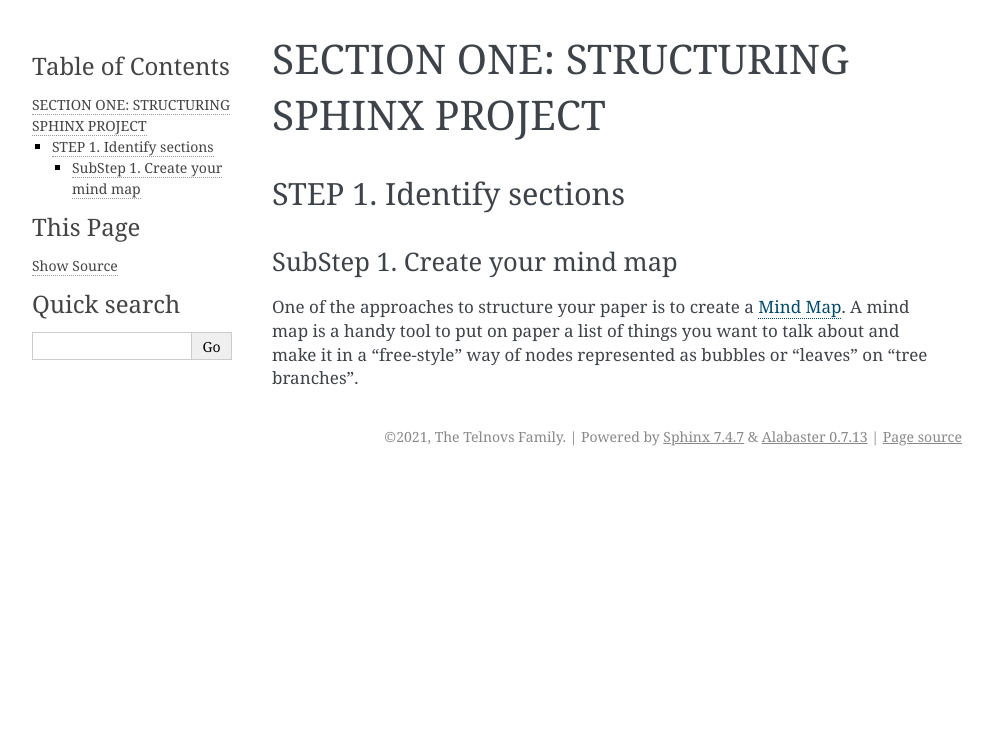
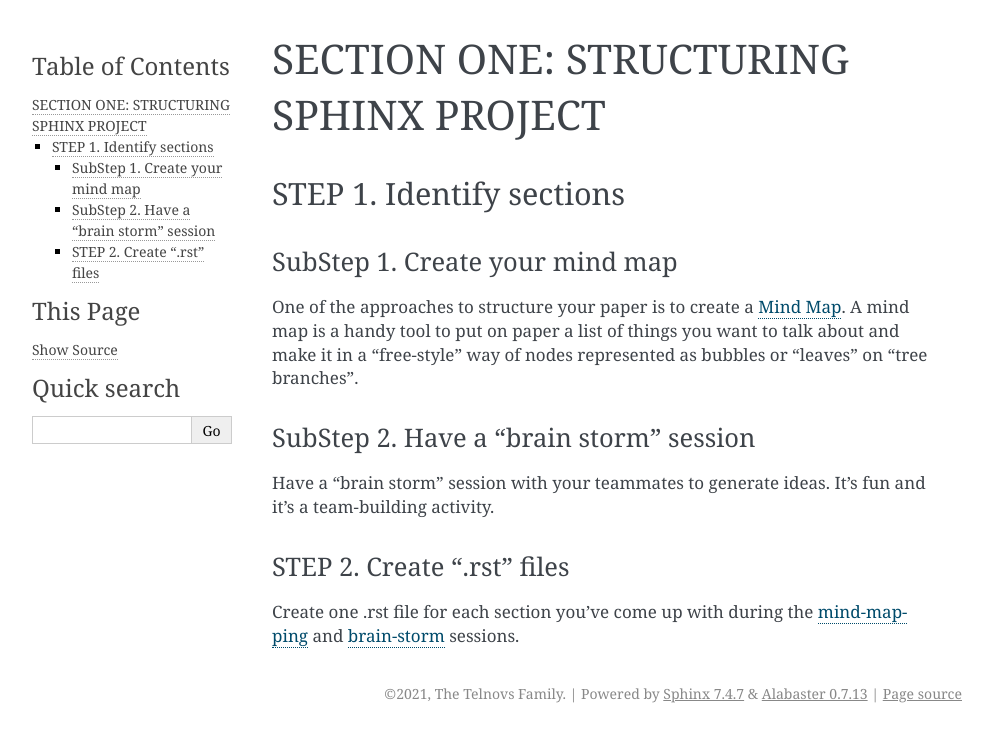
Before and after one commit to TheTelnovs/test_repo_two, a Sphinx documentation site: the page built from source/section_one.rst, in a window 1280 px wide. Shown: the top 742 px of the page, without its empty margins (148-1141 px from the left). Built offline with Sphinx 7.4.7, drawn with Linux system fonts in a browser that asks for light colours.

Commit message:
Added SubStep 2 in section_one.rst

```diff
--- a/source/section_one.rst
+++ b/source/section_one.rst
@@ -4,6 +4,8 @@ SECTION ONE: STRUCTURING SPHINX PROJECT
 
 STEP 1. Identify sections
 ==========================
+
+.. _mind_map:
 
 SubStep 1. Create your mind map
 ----------------------------------
@@ -14,3 +16,20 @@ tool to put on paper a list of things
 you want to talk about and make it
 in a "free-style" way of nodes represented
 as bubbles or "leaves" on "tree branches".
+
+
+.. _brain_storm:
+
+SubStep 2. Have a "brain storm" session
+--------------------------------------------
+
+Have a "brain storm" session with your teammates to generate ideas.
+It's fun and it's a team-building activity.
+
+
+STEP 2. Create ".rst" files
+--------------------------------
+
+Create one .rst file for each section you've come up with
+during the `mind-mapping <mind_map>`_ and `brain-storm <brain_storm>`_
+sessions.
```
